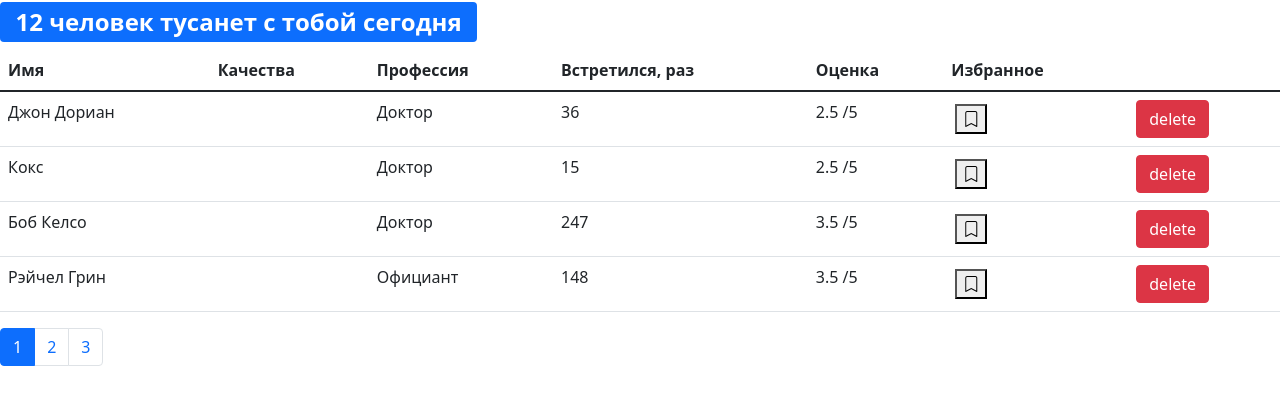
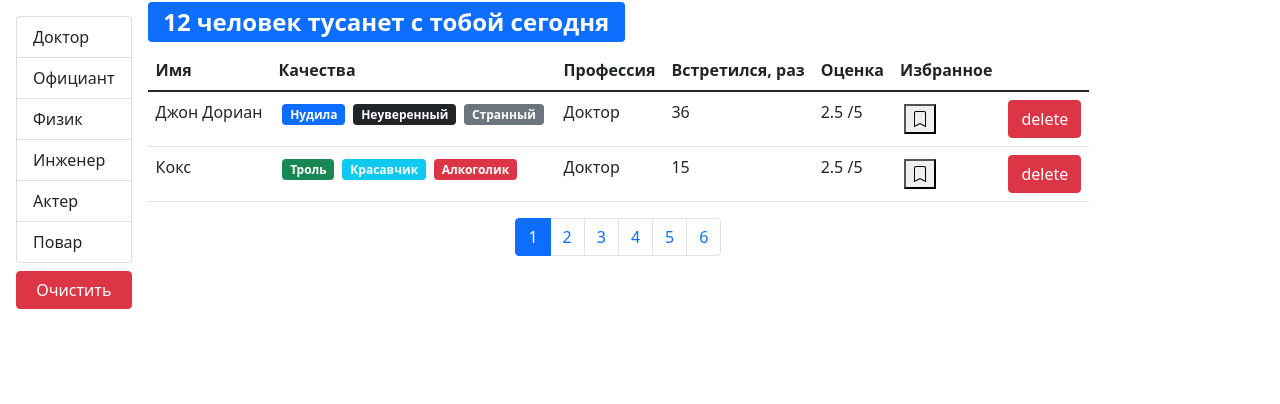
Before and after one commit to IMPtam/KP-react, a React (Create React App) app: page / in a window 1280 px wide. Shown: the top 404 px of the page. Built offline with nearby package versions, Linux system fonts and the light colour scheme.

Commit message:
repeat task filter from taecher

```diff
--- /dev/null
+++ b/src/api/fake.api/profession.api.js
@@ -0,0 +1,19 @@
+export const professions = {
+    doctor: { _id: "67rdca3eeb7f6fgeed471818", name: "Доктор" },
+    waiter: { _id: "67rdca3eeb7f6fgeed471820", name: "Официант" },
+    physics: { _id: "67rdca3eeb7f6fgeed471814", name: "Физик" },
+    engineer: { _id: "67rdca3eeb7f6fgeed471822", name: "Инженер" },
+    actor: { _id: "67rdca3eeb7f6fgeed471824", name: "Актер" },
+    cook: { _id: "67rdca3eeb7f6fgeed471829", name: "Повар" }
+};
+
+const fetchAll = () =>
+    new Promise((resolve, reject) => {
+        window.setTimeout(() => {
+            resolve(professions);
+        }, 2000);
+    });
+
+export default {
+    fetchAll
+};
--- a/src/api/fake.api/user.api.js
+++ b/src/api/fake.api/user.api.js
@@ -1,11 +1,4 @@
-const professions = {
-    doctor: { _id: "67rdca3eeb7f6fgeed471818", name: "Доктор" },
-    waiter: { _id: "67rdca3eeb7f6fgeed471820", name: "Официант" },
-    physics: { _id: "67rdca3eeb7f6fgeed471814", name: "Физик" },
-    engineer: { _id: "67rdca3eeb7f6fgeed471822", name: "Инженер" },
-    actor: { _id: "67rdca3eeb7f6fgeed471824", name: "Актер" },
-    cook: { _id: "67rdca3eeb7f6fgeed471829", name: "Повар" }
-};
+import { professions } from "./profession.api";
 const qualities = {
     tedious: {
         _id: "67rdca3eeb7f6fgeed471198",
--- a/src/api/index.js
+++ b/src/api/index.js
@@ -1,5 +1,7 @@
 import * as users from "./fake.api/user.api";
+import professions from "./fake.api/profession.api";
 const API = {
-    users
+    users,
+    professions
 };
 export default API;
--- /dev/null
+++ b/src/components/groupList.jsx
@@ -0,0 +1,39 @@
+import React from "react";
+import PropTypes from "prop-types";
+
+const GroupList = ({
+    items,
+    valueProperty,
+    contentProperty,
+    onItemSelect,
+    selectedItem
+}) => {
+    return (
+        <ul className="list-group">
+            {Object.keys(items).map((item) => (
+                <li
+                    className={
+                        "list-group-item" +
+                        (items[item] === selectedItem ? " active" : "")
+                    }
+                    key={items[item][valueProperty]}
+                    onClick={() => onItemSelect(items[item])}
+                >
+                    {items[item][contentProperty]}
+                </li>
+            ))}
+        </ul>
+    );
+};
+GroupList.defaultProps = {
+    contentProperty: "name",
+    valueProperty: "_id"
+};
+GroupList.propTypes = {
+    items: PropTypes.object.isRequired,
+    valueProperty: PropTypes.string.isRequired,
+    contentProperty: PropTypes.string.isRequired,
+    onItemSelect: PropTypes.func,
+    selectedItem: PropTypes.object
+};
+export default GroupList;
--- a/src/components/qualitie.jsx
+++ b/src/components/qualitie.jsx
@@ -1,10 +1,13 @@
 import React from "react";
-
+import PropTypes from "prop-types";
 const Qualitie = ({ user }) => {
-    user.map((item) => (
+    return user.map((item) => (
         <span className={"badge m-1 bg-" + item.color} key={item._id}>
             {item.name}
         </span>
     ));
 };
+Qualitie.propTypes = {
+    user: PropTypes.array
+};
 export default Qualitie;
--- a/src/components/users.jsx
+++ b/src/components/users.jsx
@@ -1,13 +1,16 @@
-import React, { useState } from "react";
+import React, { useState, useEffect } from "react";
 import api from "../api";
 import Pagination from "./pagination";
 import SearchStatus from "./searchStatus";
 import User from "./user";
 import { paginate } from "../utils/pagination";
+import GroupList from "./groupList";
 
 const Users = () => {
     const [users, setUsers] = useState(api.users.fetchAll());
     const [currentPage, SetCurrentPage] = useState(1);
+    const [profession, setProfession] = useState();
+    const [selectedProf, setSelectedProf] = useState();
     const handleDelete = (userId) => {
         setUsers(users.filter((user) => user._id !== userId));
     };
@@ -23,16 +26,48 @@ const Users = () => {
     const handlePageChange = (pageIndex) => {
         SetCurrentPage(pageIndex);
     };
-    const count = users.length;
-    const pageSize = 4;
 
-    const userCrop = paginate(users, currentPage, pageSize);
+    const pageSize = 2;
+    useEffect(() => {
+        console.log("Запрос на фейковый api");
+        api.professions.fetchAll().then((data) => setProfession(data));
+    }, []);
+    useEffect(() => {
+        SetCurrentPage(1);
+    }, [selectedProf]);
+    const handleProfessionSelect = (item) => {
+        setSelectedProf(item);
+    };
+    const filteredUsers = selectedProf
+        ? users.filter((user) => user.profession === selectedProf)
+        : users;
+    const count = filteredUsers.length;
+    const userCrop = paginate(filteredUsers, currentPage, pageSize);
+    const clearFilter = () => {
+        setSelectedProf();
+    };
     return (
-        <>
+        <div className="d-flex">
+            {profession && (
+                <div className="d-flex flex-column flex-shrink-0 p-3">
+                    <GroupList
+                        selectedItem={selectedProf}
+                        items={profession}
+                        onItemSelect={handleProfessionSelect}
+                    />
+                    <button
+                        className="btn btn-danger mt-2"
+                        onClick={clearFilter}
+                    >
+                        Очистить
+                    </button>
+                </div>
+            )}
+
+            <div className="d-flex flex-column">
                 <h2>
                     <SearchStatus length={count} />
                 </h2>
-
                 {count > 0 && (
                     <table className="table">
                         <thead>
@@ -58,13 +93,16 @@ const Users = () => {
                         </tbody>
                     </table>
                 )}
+                <div className="d-flex justify-content-center">
                     <Pagination
                         itemCount={count}
                         pageSize={pageSize}
                         onPageChange={handlePageChange}
                         currentPage={currentPage}
                     />
-        </>
+                </div>
+            </div>
+        </div>
     );
 };
 
```
Also changed, not shown: src/components/user.jsx (+0 -8 lines), .eslintrc.js. Lines whose indentation alone changed are shown as unchanged.
